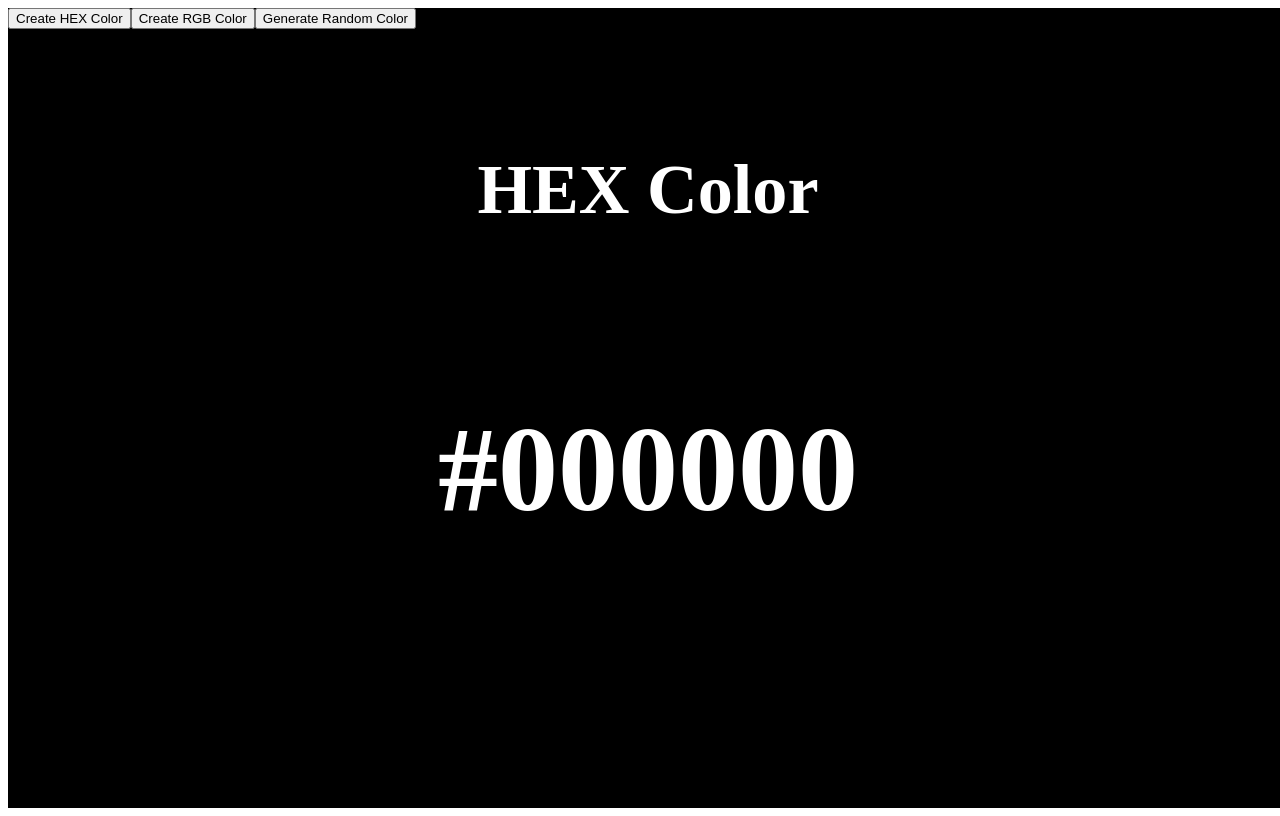
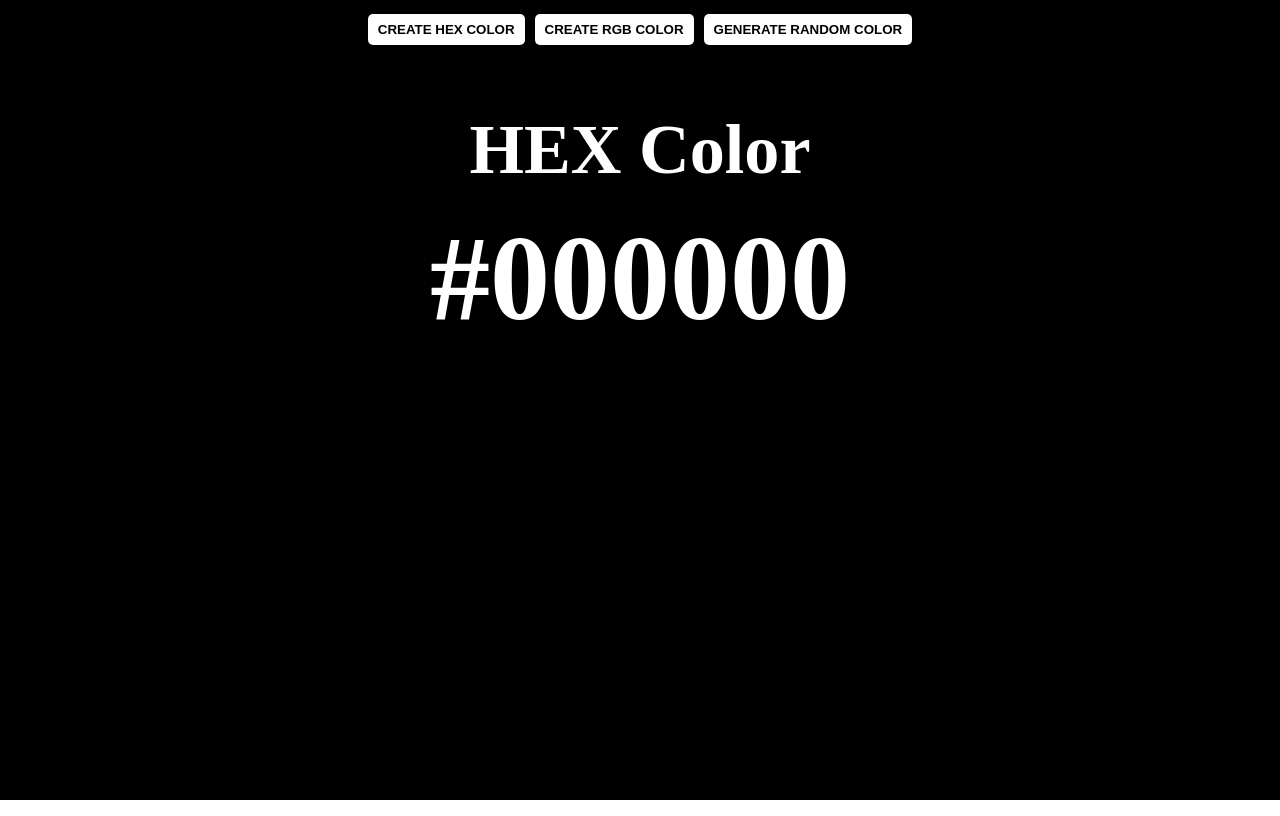
Before and after one commit to RajuRk/projects, a React (Vite) app: page / in a window 1280 px wide. Built offline with nearby package versions, Linux system fonts and the light colour scheme.

Commit message:
color code

```diff
--- a/src/components/random-color/index.jsx
+++ b/src/components/random-color/index.jsx
@@ -1,4 +1,5 @@
 import React,{useEffect, useState} from 'react';
+import './style.css';
 
 export default function index() {
 
@@ -41,6 +42,7 @@ export default function index() {
         width: "100vw",
         height: "100vh",
         backgroundColor: color,
+        textAlign: "center",
       }}
     >
       <button onClick={() => setTypeOfColor('hex')}>Create HEX Color</button>
--- /dev/null
+++ b/src/components/random-color/style.css
@@ -0,0 +1,14 @@
+*{
+    padding: 0;
+    margin: 0;
+}
+
+button{
+    background: #fff;
+  border: navajowhite;
+  padding: 8px 10px;
+  margin: 14px 5px;
+  border-radius: 5px;
+  font-weight: 600;
+  text-transform: uppercase;
+}
```
